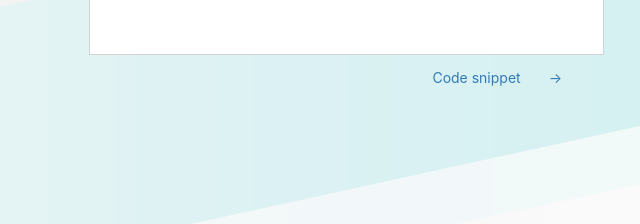
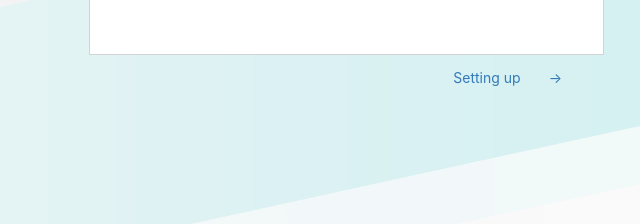
Before and after one commit to kaizensio/kaizensio.github.io, a plain HTML site: page index.html in a window 1280 px wide. Shown: the part 499-723 px from the top of the page, 451-1091 px from the left. Drawn offline with nearby package versions, Linux system fonts and the light colour scheme; some packages are replaced by stand-ins of ours; a script that the page names is missing.

Commit message:
Changed code snippet to setting up

```diff
--- a/index.html
+++ b/index.html
@@ -23,7 +23,7 @@
           <div id="kaizens"></div>
           <div class="step-buttons">
             <a class="step-button" href="#demo">Quick demo</a>
-            <a class="step-button active" href="#setup">Code snippet</a>
+            <a class="step-button active" href="#setup">Setting up</a>
           </div>
         </div>
       </div>
@@ -53,7 +53,7 @@ Kaizens('create', 'XX-XXXXX-XX');
           <p>Simply copy and paste this code before the closing <strong>&lt;/body&gt;</strong> tag onto your feedback page.</p>
           <div class="step-buttons">
             <a class="step-button active" href="#demo">Quick demo</a>
-            <a class="step-button" href="#setup">Code snippet</a>
+            <a class="step-button" href="#setup">Setting up</a>
           </div>
         </div>
       </div>
```
